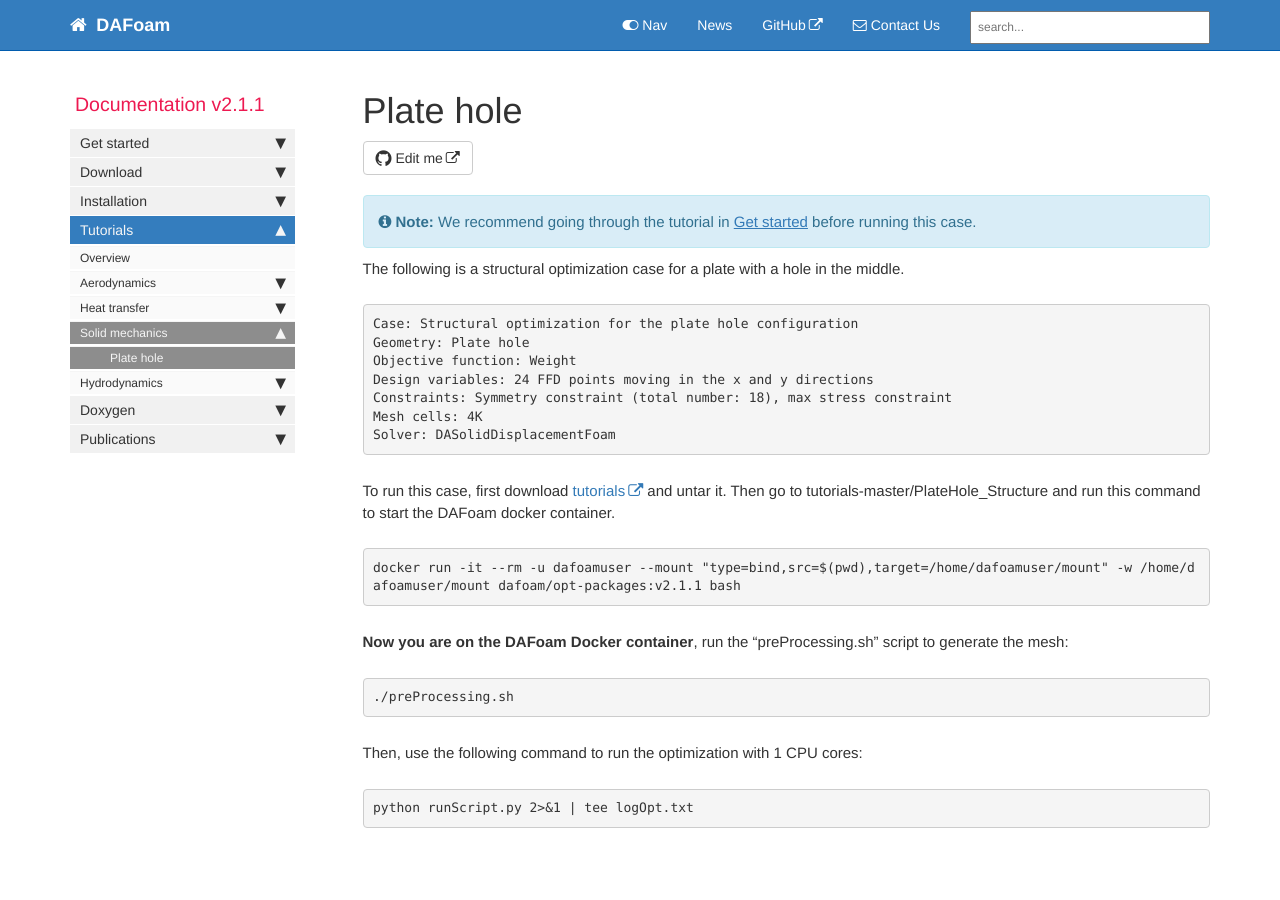
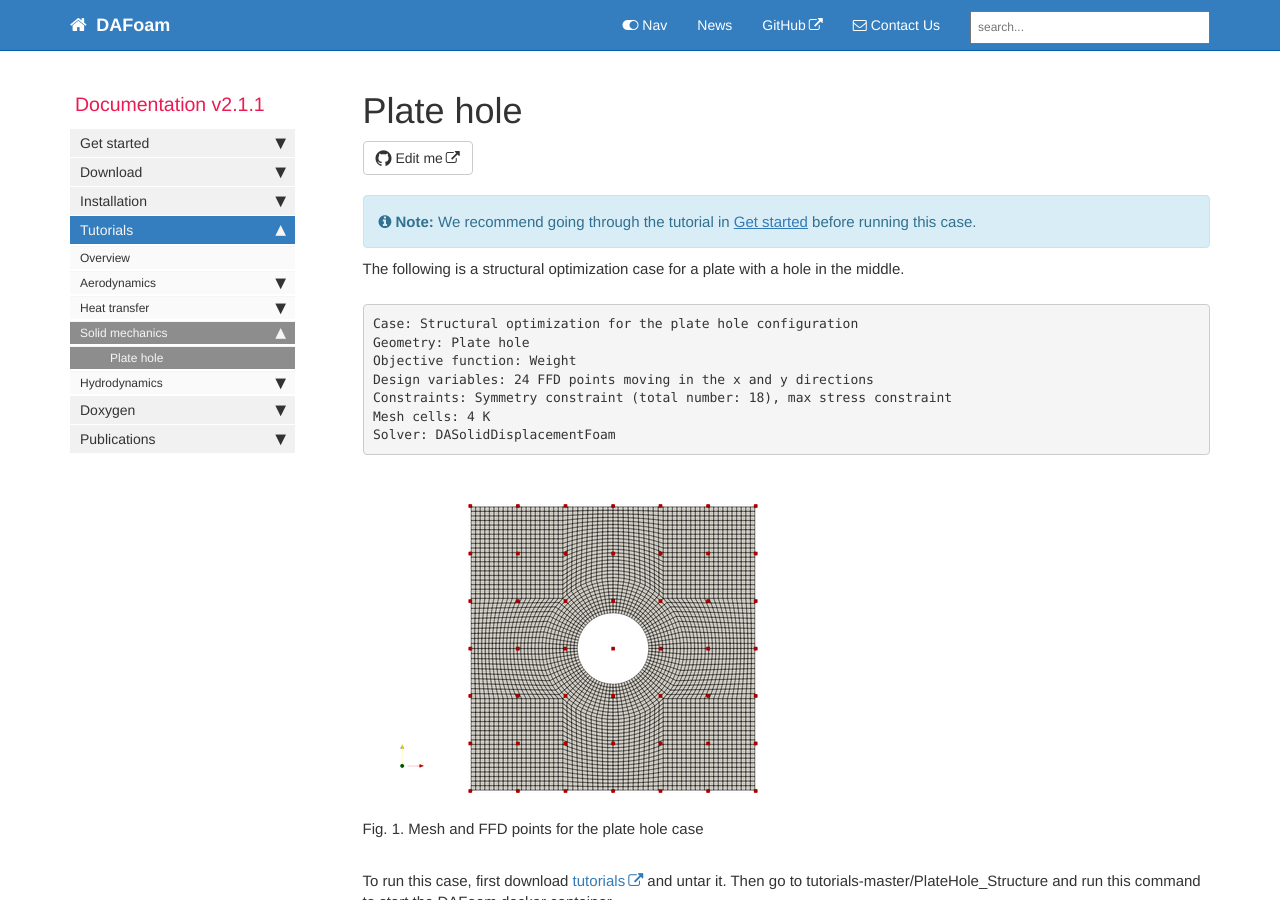
Before and after one commit to DAFoam/DAFoam.github.io, a Jekyll site: the page built from pages/mydoc/mydoc_tutorials_struct_platehole.md, in a window 1280 px wide and 900 px high. Built offline with Jekyll 4.4.1, drawn with Linux system fonts in a browser that asks for light colours; comment, search, counter and statistics services are not loaded.

Commit message:
content update

```diff
--- a/pages/mydoc/mydoc_tutorials_struct_platehole.md
+++ b/pages/mydoc/mydoc_tutorials_struct_platehole.md
@@ -17,9 +17,15 @@ Geometry: Plate hole
 Objective function: Weight
 Design variables: 24 FFD points moving in the x and y directions
 Constraints: Symmetry constraint (total number: 18), max stress constraint
-Mesh cells: 4K
+Mesh cells: 4 K
 Solver: DASolidDisplacementFoam
 </pre>
+
+<img src="{{ site.url }}{{ site.baseurl }}/images/tutorials/Plate_FFD.png" width="500" />
+
+Fig. 1. Mesh and FFD points for the plate hole case
+
+|
 
 To run this case, first download [tutorials](https://github.com/DAFoam/tutorials/archive/master.tar.gz) and untar it. Then go to tutorials-master/PlateHole_Structure and run this command to start the DAFoam docker container.
 
```
Also changed, not shown: pages/mydoc/mydoc_tutorials_heat_ubend.md (+7 -1 lines), images/tutorials/Plate_FFD.png (added), images/tutorials/Ubend_FFD.png (added).
